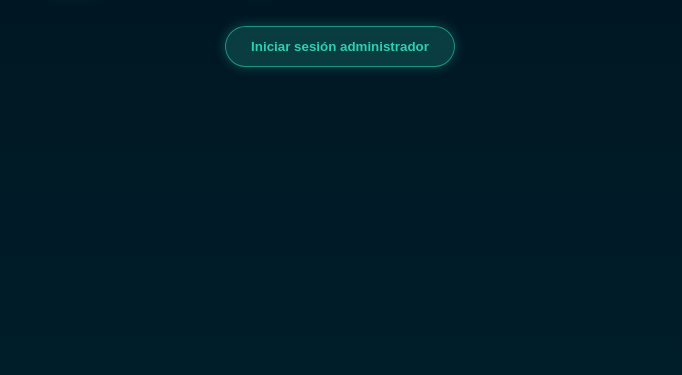
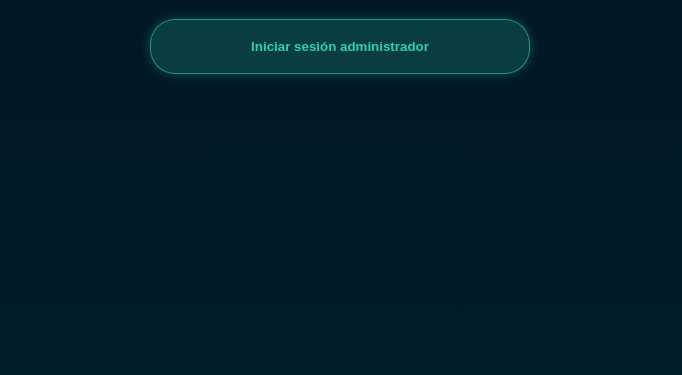
Before and after one commit to TigerShark2007/escaparate-musical, a plain HTML site: page index.html in a window 1280 px wide. Shown: the part 425-800 px from the top of the page, without its empty margins (300-982 px from the left). Drawn offline with Linux system fonts and the light colour scheme.

Commit message:
Update style.css

```diff
--- a/style.css
+++ b/style.css
@@ -41,7 +41,7 @@ body {
   color: #2ed0b3;
   font-weight: bold;
   border-radius: 25px;
-  padding: 12px 25px;
+  padding: 19px 100px;
   cursor: pointer;
   backdrop-filter: blur(8px);
   box-shadow: 0 0 12px rgba(46, 208, 179, 0.3);
```
